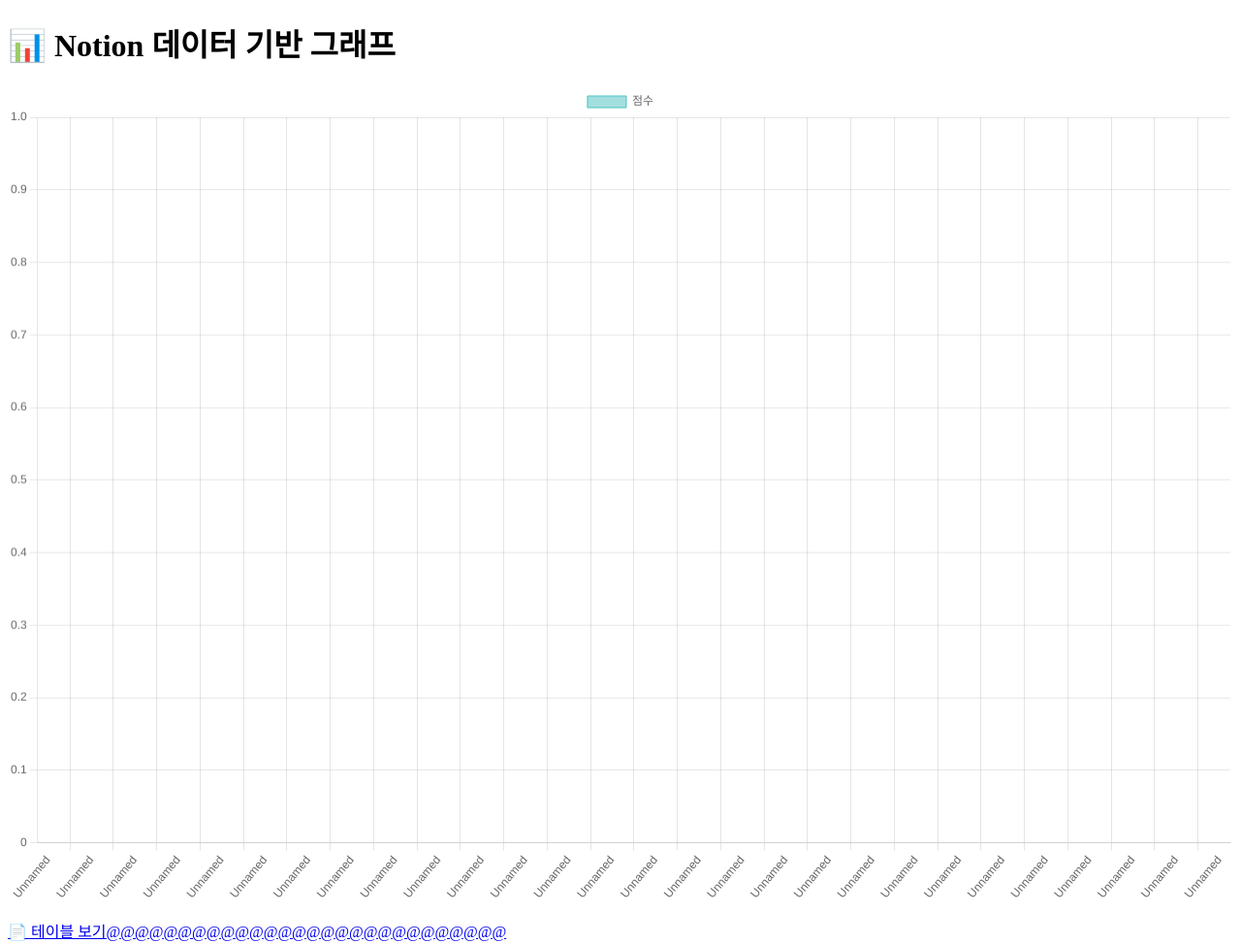
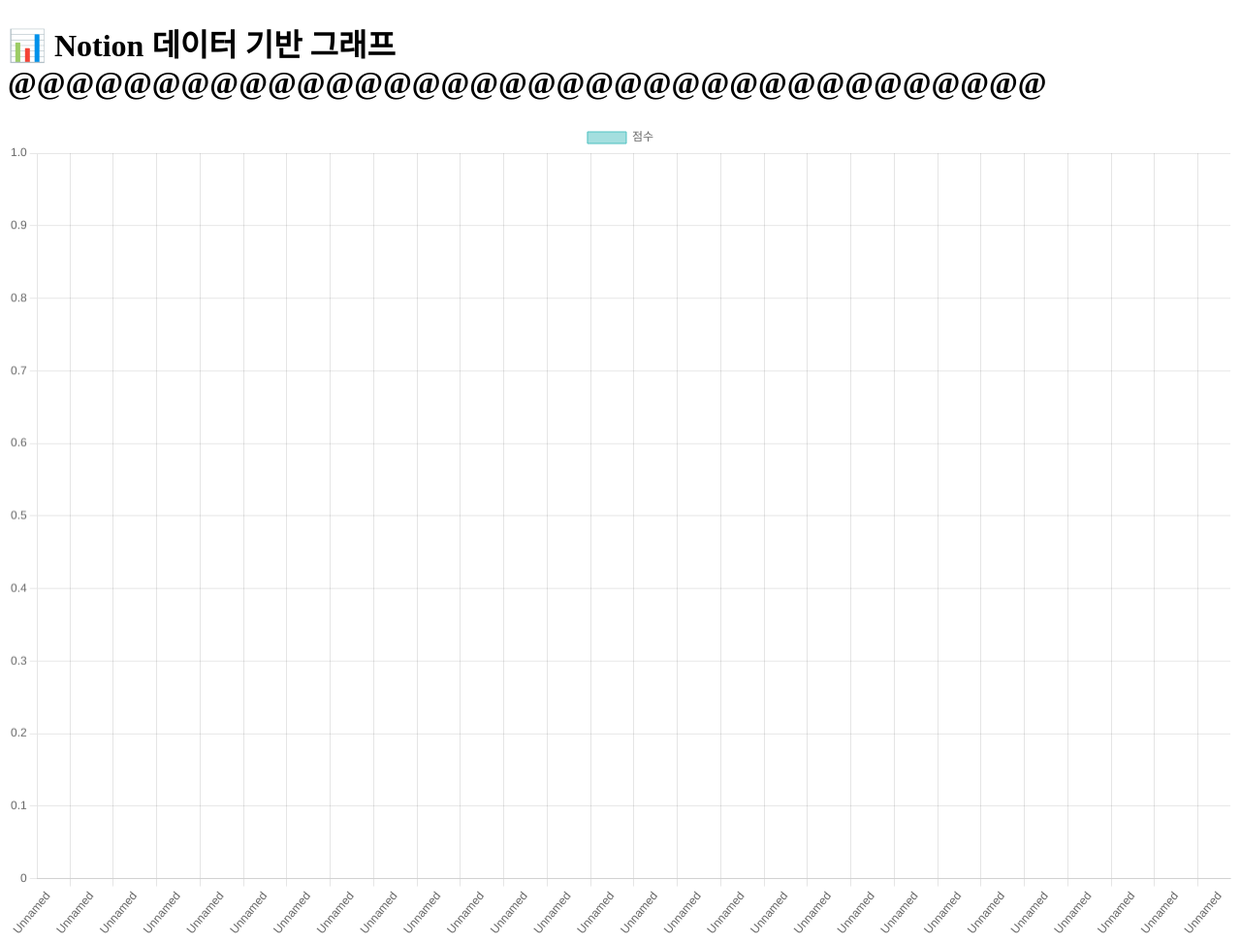
Before and after one commit to kikinim/shwebpagef, a plain HTML site: page index.html in a window 1280 px wide. Shown: the top 973 px of the page at 97% size. Drawn offline with nearby package versions, Linux system fonts and the light colour scheme.

Commit message:
Update index.html

```diff
--- a/index.html
+++ b/index.html
@@ -7,7 +7,7 @@
   <script src="https://cdn.jsdelivr.net/npm/chart.js"></script>
 </head>
 <body>
-  <h1>📊 Notion 데이터 기반 그래프</h1>
+  <h1>📊 Notion 데이터 기반 그래프@@@@@@@@@@@@@@@@@@@@@@@@@@@@@@@@@@@@</h1>
   <canvas id="notionChart" width="600" height="400"></canvas>
 
   <!-- ✅ 추가된 링크 -->
```
